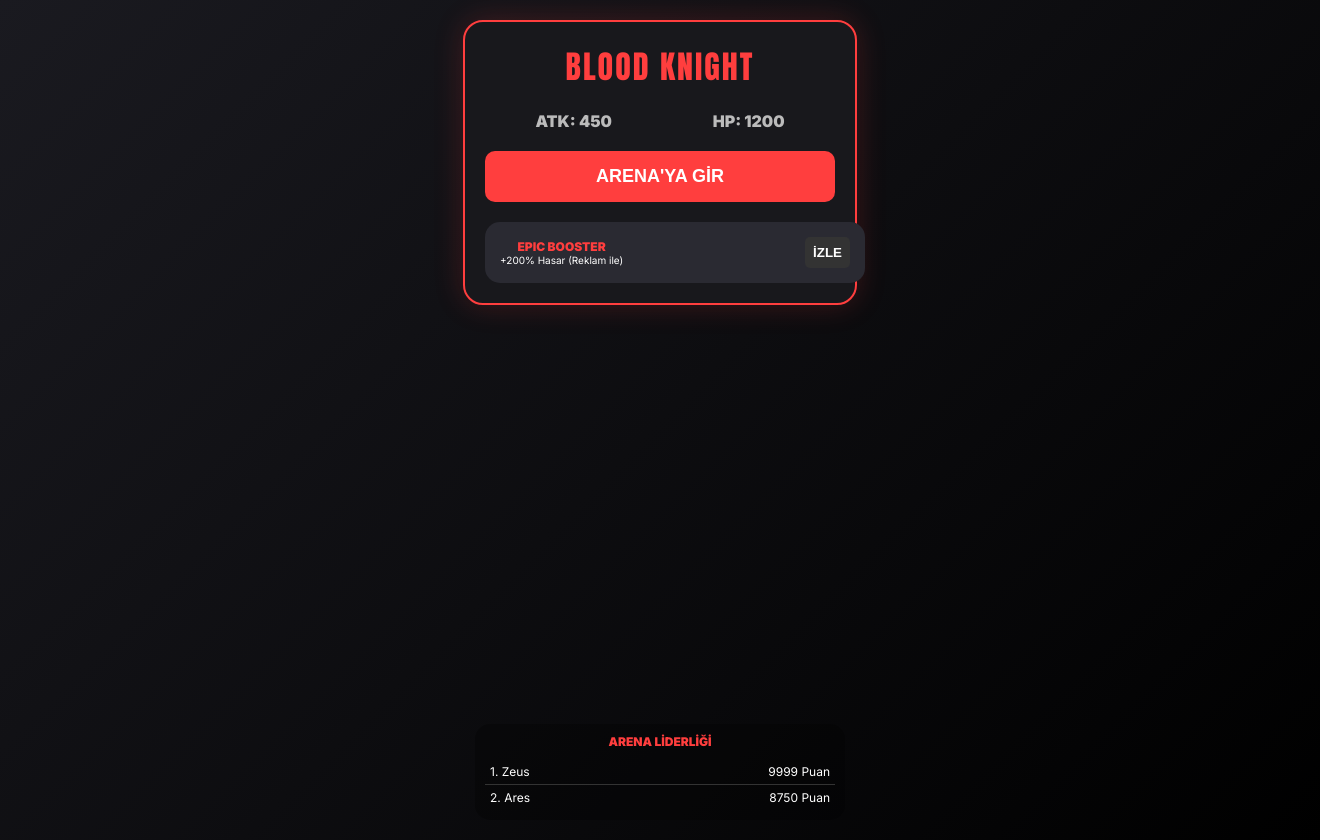
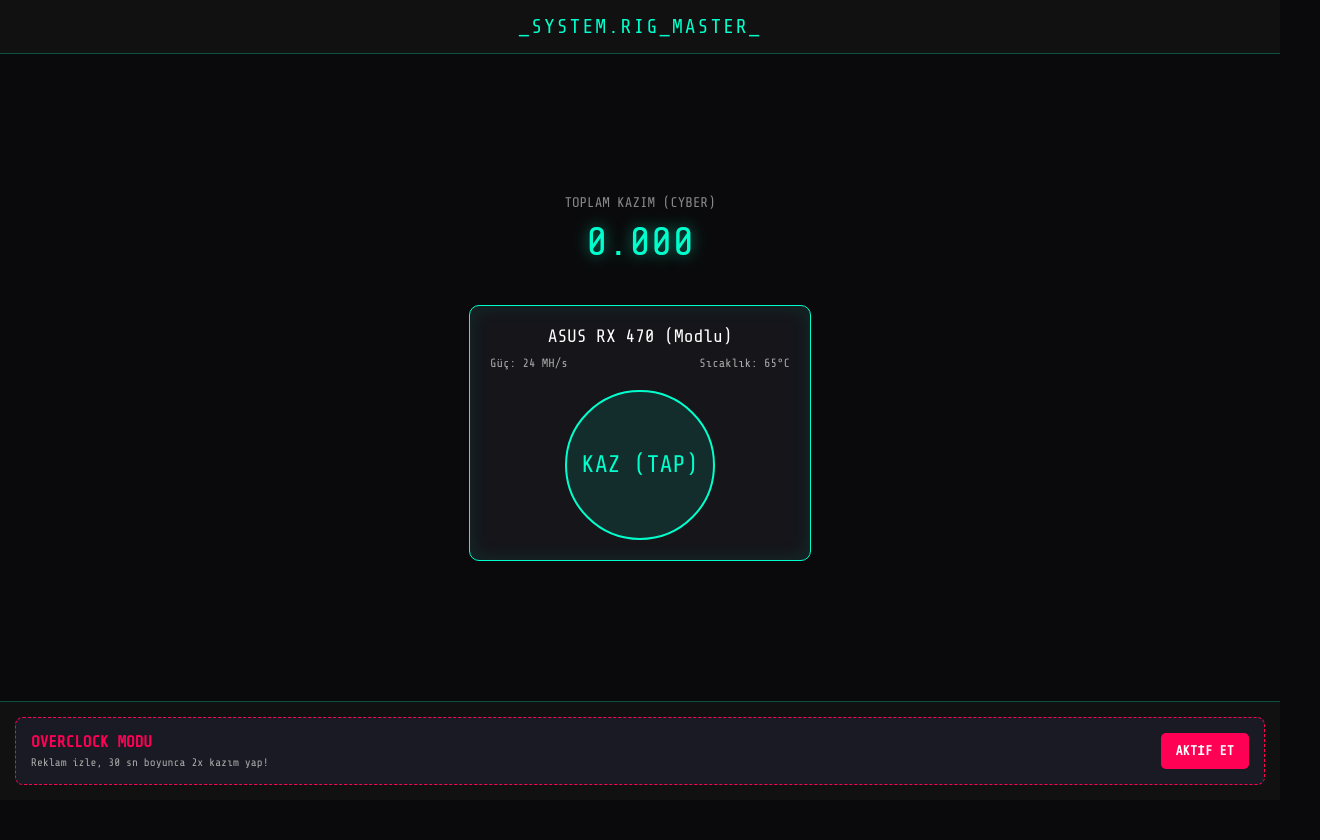
Before and after one commit to gizli9404-crypto/farm-game, a website: page public/index.html in a window 1280 px wide. Shown: the whole page, 1320 px wide, since content can reach past the window. After the commit the page ends 800 px from the top, so only its background shows below. Drawn offline with nearby package versions, Linux system fonts and the light colour scheme.

Commit message:
Update index.html

```diff
--- a/public/index.html
+++ b/public/index.html
@@ -3,75 +3,122 @@
 <head>
     <meta charset="UTF-8">
     <meta name="viewport" content="width=device-width, initial-scale=1.0">
-    <title>GLADIATOR PROTOCOL</title>
+    <title>CYBER RIG - Mining Simulator</title>
     <script src="https://sad.adsgram.ai/js/sad.min.js"></script>
     <style>
-        @import url('https://fonts.googleapis.com/css2?family=Anton&family=Inter:wght@400;900&display=swap');
+        @import url('https://fonts.googleapis.com/css2?family=Share+Tech+Mono&display=swap');
 
-        body { background: #0f0f12; color: #fff; font-family: 'Inter', sans-serif; margin: 0; overflow: hidden; }
-        .arena { width: 100vw; height: 100vh; display: flex; flex-direction: column; align-items: center; justify-content: space-between; padding: 20px; background: linear-gradient(135deg, #1a1a20, #000); }
-
-        .gladiator-card {
-            width: 100%; max-width: 350px; background: #18181c; border: 2px solid #ff3e3e;
-            border-radius: 20px; padding: 20px; text-align: center; box-shadow: 0 0 30px rgba(255, 62, 62, 0.2);
+        body {
+            background: #0a0a0c; color: #00ffcc; font-family: 'Share Tech Mono', monospace;
+            margin: 0; padding: 0; user-select: none; display: flex; flex-direction: column; height: 100vh;
         }
 
-        .name-tag { font-family: 'Anton', sans-serif; font-size: 32px; letter-spacing: 2px; color: #ff3e3e; text-transform: uppercase; }
-        .stats { display: flex; justify-content: space-around; margin: 20px 0; color: #bbb; font-weight: 900; }
+        .header { text-align: center; padding: 15px; border-bottom: 1px solid #00ffcc44; background: #111; }
+        .title { font-size: 20px; letter-spacing: 2px; }
 
-        .battle-btn {
-            width: 100%; padding: 15px; border: none; border-radius: 10px; background: #ff3e3e;
-            color: #fff; font-weight: 900; font-size: 18px; cursor: pointer; text-transform: uppercase;
+        .mining-area { flex: 1; display: flex; flex-direction: column; align-items: center; justify-content: center; padding: 20px; }
+
+        .balance-container { text-align: center; margin-bottom: 30px; }
+        .balance-title { color: #888; font-size: 14px; }
+        .balance-amount { font-size: 40px; text-shadow: 0 0 15px rgba(0, 255, 204, 0.5); margin: 10px 0; }
+
+        .gpu-card {
+            background: #15151a; border: 1px solid #00ffcc; border-radius: 10px;
+            padding: 20px; width: 100%; max-width: 300px; text-align: center;
+            box-shadow: inset 0 0 20px rgba(0, 255, 204, 0.1);
         }
 
-        .ad-booster {
-            width: 100%; margin-top: 20px; background: #2a2a32; border-radius: 15px;
-            padding: 15px; display: flex; justify-content: space-between; align-items: center;
+        .gpu-name { font-size: 18px; color: #fff; margin-bottom: 10px; }
+        .stats { display: flex; justify-content: space-between; font-size: 12px; color: #aaa; margin-bottom: 20px; }
+
+        .tap-btn {
+            background: rgba(0, 255, 204, 0.1); border: 2px solid #00ffcc; color: #00ffcc;
+            width: 150px; height: 150px; border-radius: 50%; font-size: 24px; font-family: inherit;
+            cursor: pointer; transition: 0.1s; display: flex; align-items: center; justify-content: center;
+            margin: 0 auto;
         }
+        .tap-btn:active { transform: scale(0.95); background: rgba(0, 255, 204, 0.3); }
 
-        .leaderboard-mini {
-            width: 100%; max-width: 350px; background: rgba(0,0,0,0.3); border-radius: 15px;
-            padding: 10px; font-size: 12px;
+        .bottom-nav { background: #111; padding: 15px; border-top: 1px solid #00ffcc44; }
+
+        .boost-card {
+            background: #1a1a24; border: 1px dashed #ff0055; border-radius: 8px; padding: 15px;
+            display: flex; justify-content: space-between; align-items: center;
+        }
+        .boost-info h4 { margin: 0; color: #ff0055; font-size: 16px; }
+        .boost-info p { margin: 5px 0 0 0; font-size: 11px; color: #aaa; }
+
+        .ad-btn {
+            background: #ff0055; color: #fff; border: none; padding: 10px 15px;
+            border-radius: 5px; font-family: inherit; font-weight: bold; cursor: pointer;
         }
     </style>
 </head>
 <body>
 
-<div class="arena">
-    <div class="gladiator-card">
-        <div class="name-tag">BLOOD KNIGHT</div>
+    <div class="header">
+        <div class="title">_SYSTEM.RIG_MASTER_</div>
+    </div>
+
+    <div class="mining-area">
+        <div class="balance-container">
+            <div class="balance-title">TOPLAM KAZIM (CYBER)</div>
+            <div class="balance-amount" id="balance">0.000</div>
+        </div>
+
+        <div class="gpu-card">
+            <div class="gpu-name">ASUS RX 470 (Modlu)</div>
             <div class="stats">
-            <div>ATK: 450</div>
-            <div>HP: 1200</div>
+                <span>Güç: 24 MH/s</span>
+                <span>Sıcaklık: 65°C</span>
             </div>
-        <button class="battle-btn" onclick="battle()">ARENA'YA GİR</button>
 
-        <div class="ad-booster">
-            <div>
-                <div style="font-size: 12px; color: #ff3e3e; font-weight: 900;">EPIC BOOSTER</div>
-                <div style="font-size: 10px;">+200% Hasar (Reklam ile)</div>
-            </div>
-            <button onclick="reklamGoster()" style="background: #333; border: none; padding: 8px; border-radius: 5px; color: #fff; font-weight: 900;">İZLE</button>
+            <button class="tap-btn" onclick="mine()">KAZ (TAP)</button>
         </div>
     </div>
 
-    <div class="leaderboard-mini">
-        <div style="text-align: center; color: #ff3e3e; font-weight: 900; margin-bottom: 10px;">ARENA LİDERLİĞİ</div>
-        <div style="display: flex; justify-content: space-between; border-bottom: 1px solid #333; padding: 5px;"><span>1. Zeus</span> <span>9999 Puan</span></div>
-        <div style="display: flex; justify-content: space-between; padding: 5px;"><span>2. Ares</span> <span>8750 Puan</span></div>
+    <div class="bottom-nav">
+        <div class="boost-card">
+            <div class="boost-info">
+                <h4>OVERCLOCK MODU</h4>
+                <p>Reklam izle, 30 sn boyunca 2x kazım yap!</p>
+            </div>
+            <button class="ad-btn" onclick="watchAd()">AKTİF ET</button>
         </div>
     </div>
 
     <script>
-    function battle() { alert("Arena aranıyor..."); }
+        let balance = 0.000;
+        let clickValue = 0.001;
+        const balanceEl = document.getElementById("balance");
 
-    function reklamGoster() {
+        // Tıklama (Kazım) Fonksiyonu
+        function mine() {
+            balance += clickValue;
+            balanceEl.innerText = balance.toFixed(3);
+
+            // Tıklama efekti eklenebilir
+            if (navigator.vibrate) navigator.vibrate(50); // Telefonda titreme yapar
+        }
+
+        // AdsGram Reklam Fonksiyonu
+        function watchAd() {
             if (typeof window.Adsgram !== 'undefined') {
-            window.Adsgram.init({ blockId: "int-your-block-id-here" }).show()
-            .then(() => alert("Saldırı gücü ikiye katlandı!"))
-            .catch(() => alert("Reklam kapatıldı."));
+                window.Adsgram.init({ blockId: "senin-reklam-kodun" }).show()
+                .then(() => {
+                    alert("Overclock Başarılı! Kazım gücü 2 katına çıktı.");
+                    clickValue = 0.002; // Reklam bitince tıklama gücünü artır
+                    setTimeout(() => {
+                        clickValue = 0.001;
+                        alert("Overclock bitti. Güç normale döndü.");
+                    }, 30000);
+                })
+                .catch(() => alert("Reklam tam izlenmedi."));
             } else {
-            alert("Test Modu: Güç 2x Oldu!");
+                // Test Modu
+                alert("TEST: Reklam izlendi, x2 Güç aktif!");
+                clickValue = 0.002;
+                setTimeout(() => clickValue = 0.001, 30000);
             }
         }
     </script>
```
Lines whose indentation alone changed are shown as unchanged.
